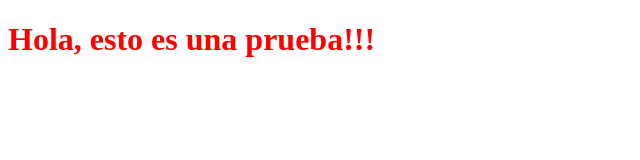
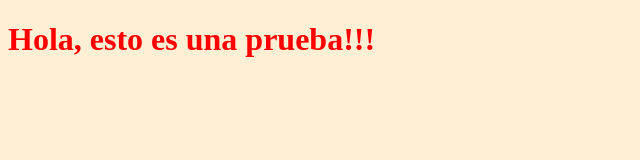
Before and after one commit to Camila1715/prueba-para-github, a plain HTML site: page index.html in a window 1280 px wide. Shown: the whole page, without its empty margins (0-640 px from the left). Drawn offline with Linux system fonts and the light colour scheme.

Commit message:
Cambio color de fondo

```diff
--- a/style.css
+++ b/style.css
@@ -1,3 +1,7 @@
+body{
+    background-color: papayawhip;
+}
+
 h1{
     color: red;
 }
```
